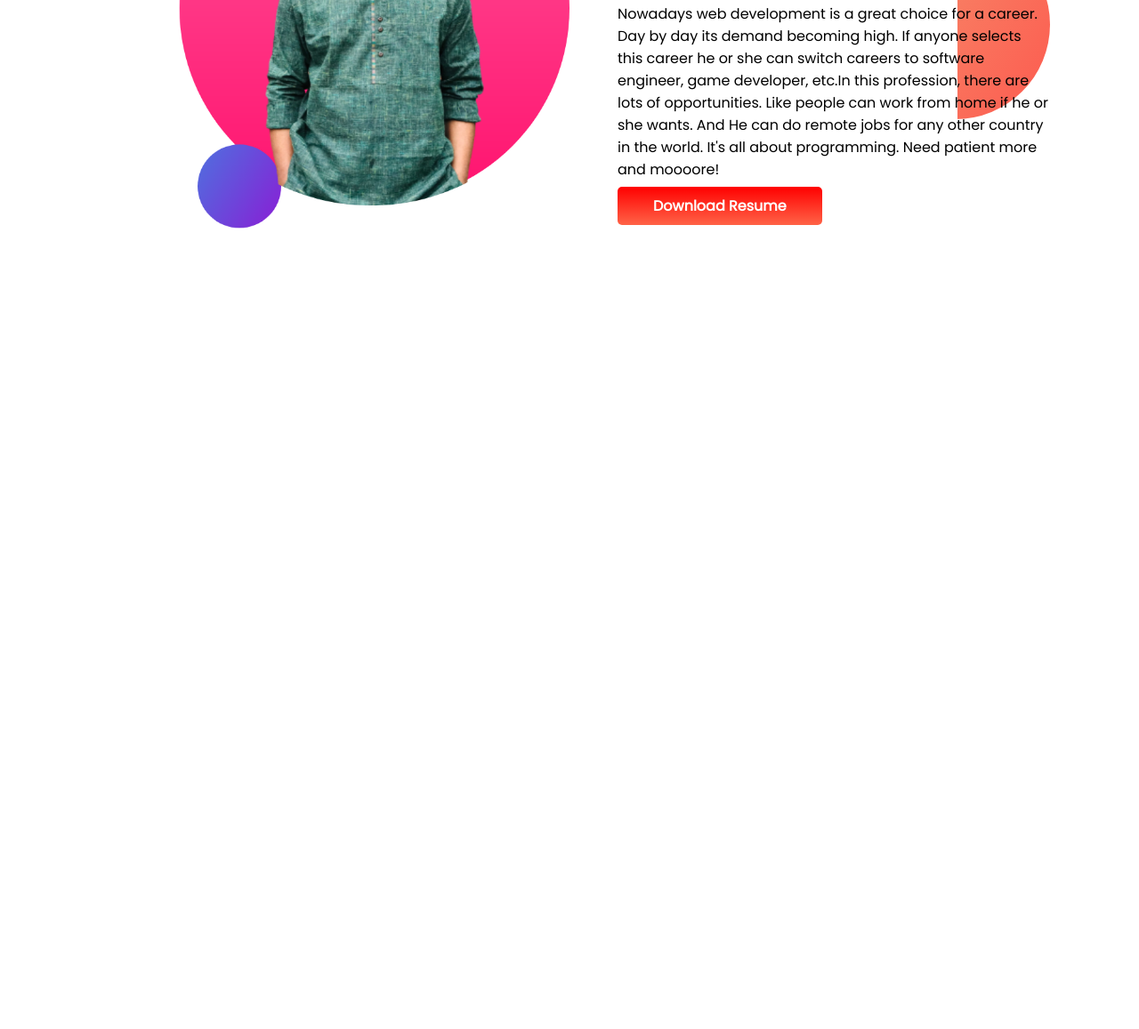
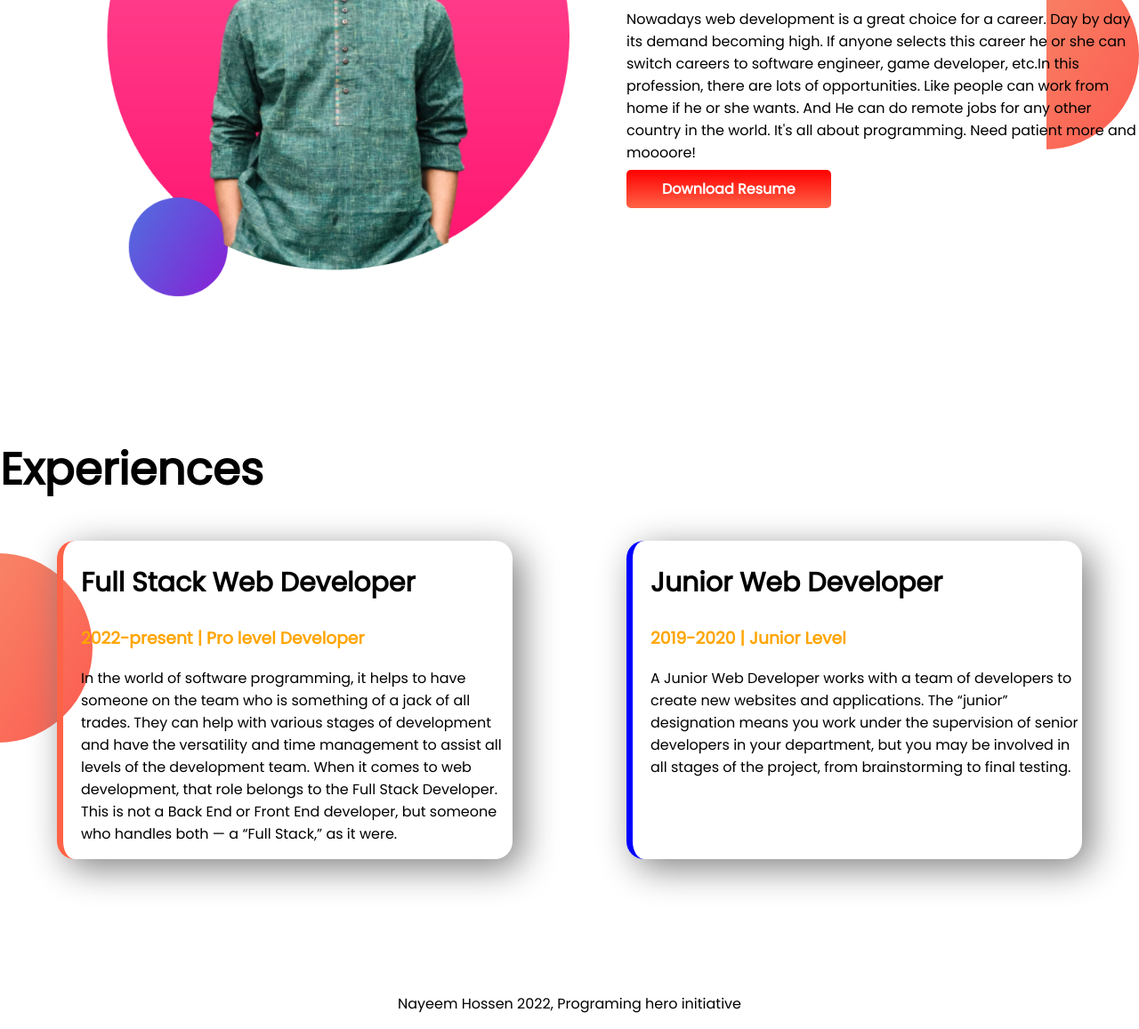
Before and after one commit to NayeemHossenn/developer-portfolio, a plain HTML site: page index.html in a window 1280 px wide. Shown: the part 948-2105 px from the top of the page at 89% size. Before the commit the page ends 1312 px from the top, so only its background shows below. Drawn offline with Linux system fonts and the light colour scheme.

Commit message:
added border margin and footer

```diff
--- a/index.html
+++ b/index.html
@@ -13,9 +13,9 @@
 </head>
 
 <body>
-    <section class="top-button">
+    <section class="top-button flexible-container">
         <div class="half-width">
-            <h1>Welocme To</h1>
+            <h1>Welcome To</h1>
             <h1><span class="orange-color">Nayeem's</span> world!</h1>
             <h3>Fresh graduate junior web developer</h3>
             <p>Hi! I am Nayeem Hossen.Recently I have done my undergraduate in CSE from North South University.Now I am
@@ -31,7 +31,7 @@
             <img src="images/nayeem-bg.png" alt="nayeem">
         </div>
     </section>
-    <section class="dream-big">
+    <section class="dream-big flexible-container">
         <div class="half-width">
             <img src="images/my-bg2 .png" alt="">
 
@@ -48,7 +48,38 @@
         </div>
     </section>
 
+    <section class="experience-area">
+        <h1>Experiences</h1>
+        <div class="flexible-container">
+            <div id="full-stack-developer" class="experienc-item">
+                <h2>Full Stack Web Developer</h2>
+                <h3 class="orange-color">2022-present | Pro level Developer</h3>
+                <p>In the world of software programming, it helps to have someone on the team who is something of a jack
+                    of
+                    all trades. They can help with various stages of development and have the versatility and time
+                    management to assist all levels of the development team. When it comes to web development, that role
+                    belongs to the Full Stack Developer. This is not a Back End or Front End developer, but someone who
+                    handles both — a “Full Stack,” as it were.</p>
+            </div>
+            <div id="junior-web-developer" class="experienc-item">
+                <h2>Junior Web Developer</h1>
+                    <h3 class="orange-color">2019-2020 | Junior Level</h3>
+                    <p>A Junior Web Developer works with a team of developers to create new websites and applications.
+                        The
+                        “junior” designation means you work under the supervision of senior developers in your
+                        department,
+                        but
+                        you may be involved in all stages of the project, from brainstorming to final testing.</p>
+            </div>
+        </div>
+
+
+    </section>
+
 
 </body>
+<footer>
+    <p>Nayeem Hossen 2022, Programing hero initiative</p>
+</footer>
 
 </html>
--- a/style.css
+++ b/style.css
@@ -7,13 +7,17 @@ h1 {
     font-size: 50px;
 }
 
+h2 {
+    font-size: 30px;
+}
+
 .orange-color {
     color: orange;
 }
 
-section {
+.flexible-container {
     display: flex;
-    margin: 100px;
+    margin-bottom: 150px;
 }
 
 .half-width {
@@ -44,3 +48,31 @@ section {
     background-repeat: no-repeat;
     background-position: right;
 }
+
+.experience-area {
+    background-image: url(images/exp-bg.png);
+    background-repeat: no-repeat;
+    background-position: left;
+
+}
+
+.experienc-item {
+    width: 40%;
+    margin-left: 5%;
+    margin-right: 5%;
+    padding-left: 20px;
+    border-radius: 20px;
+    box-shadow: 10px 10px 40px gray;
+}
+
+#full-stack-developer {
+    border-left: 7px solid tomato;
+}
+
+#junior-web-developer {
+    border-left: 7px solid blue;
+}
+
+footer p {
+    text-align: center;
+}
```
